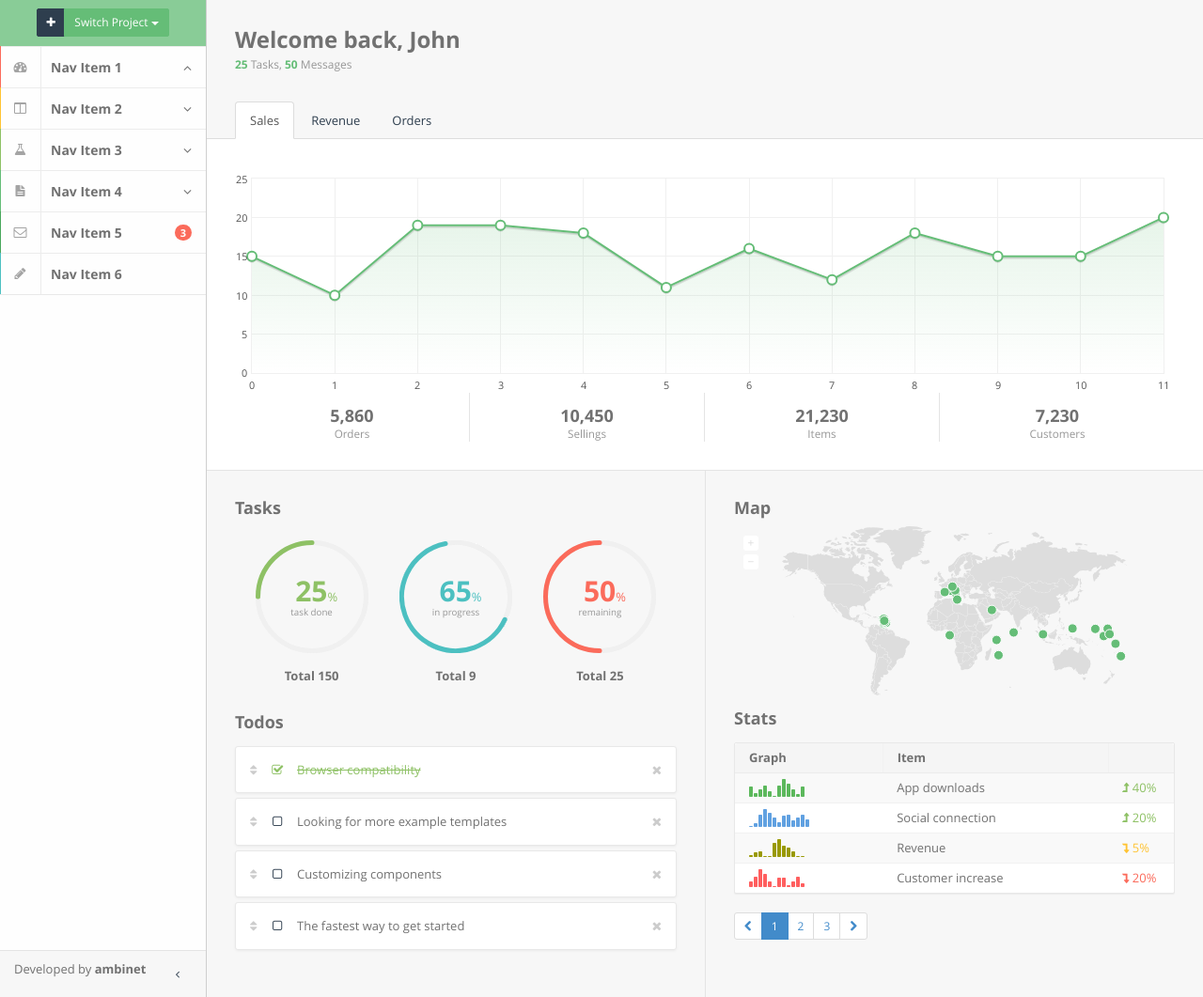
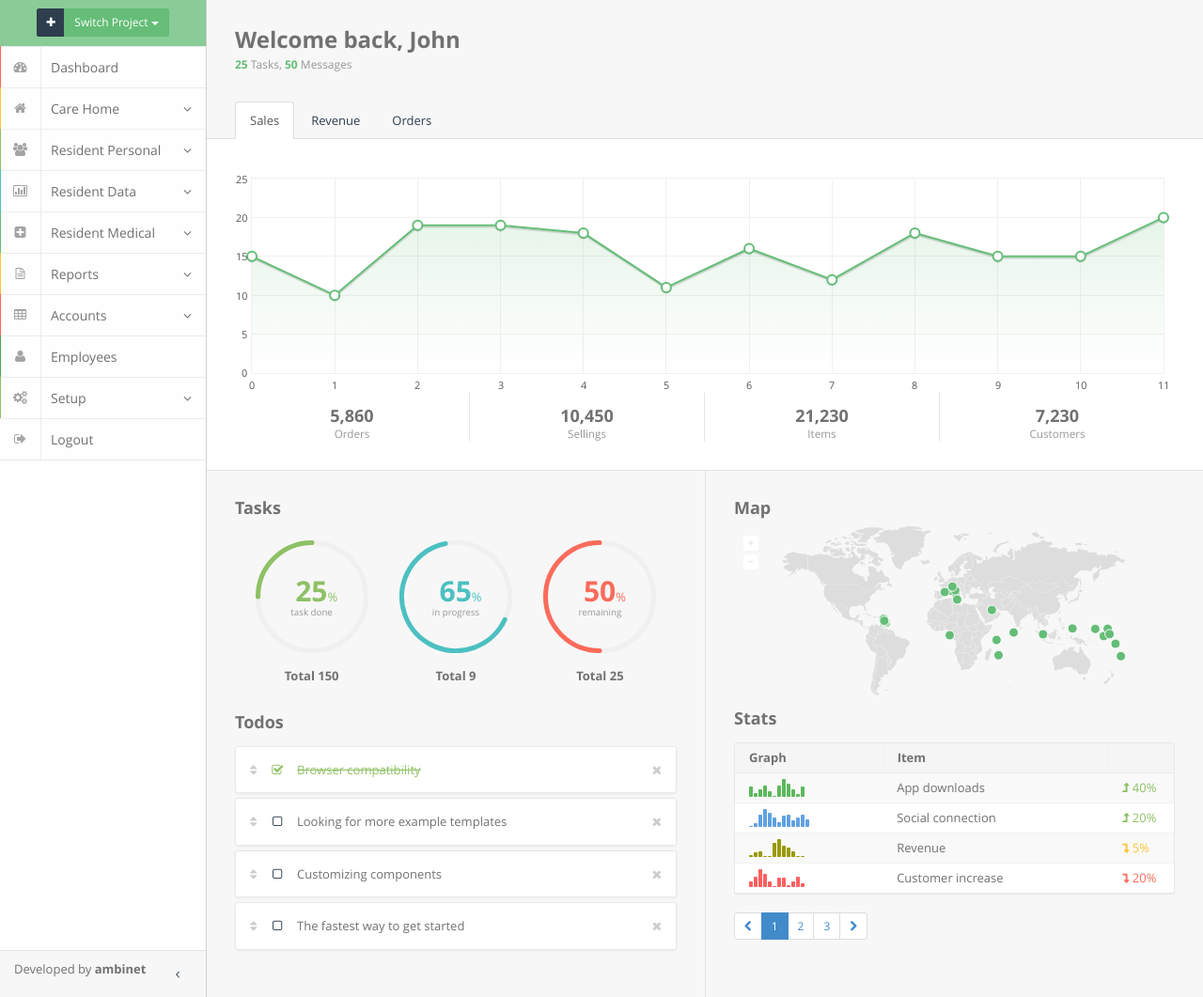
Before and after one commit to ambigen/CareSoftWeb, a PHP site: page /index-new.html in a window 1280 px wide. Shown: the part 51-1112 px from the top of the page at 94% size. Run offline with PHP 8.4, Linux system fonts and the light colour scheme.

Commit message:
added caresoft navgation

```diff
--- a/css/app.css
+++ b/css/app.css
@@ -833,7 +833,7 @@ body.container {
 .nav-primary ul.nav > li > a {
   padding: 11px 15px;
   position: relative;
-  font-weight: bold;
+/*  font-weight: bold;*/
   font-size: 14px;
   border-top: 1px solid transparent;
   border-color: rgba(255,255,255,0.05);
--- a/index-new.html
+++ b/index-new.html
@@ -189,293 +189,207 @@
                 <!-- nav -->
                 <nav class="nav-primary hidden-xs">
                   <ul class="nav">
+                    <li ><a href="index.html"><i class="fa fa-dashboard icon">
+                          <b class="bg-danger"></b>
+                        </i>Dashboard</a></li>
                     <li >
-                      <a href="index.html"   class="active">
-                        <i class="fa fa-dashboard icon">
-                          <b class="bg-danger"></b>
-                        </i>
-                        <span class="pull-right">
+                      <a href="#"  ><i class="fa fa-home icon">
+                          <b class="bg-warning"></b>
+                        </i><span class="pull-right">
                           <i class="fa fa-angle-down text"></i>
                           <i class="fa fa-angle-up text-active"></i>
-                        </span>Nav Item 1</a>
+                        </span><span>Care Home</span></a>
                       <ul class="nav lt">
-                        <li >
-                          <a href="index.html" >
-                            <i class="fa fa-angle-right"></i>
-                            <span>Dashboard v1</span>
-                          </a>
-                        </li>
-                        <li  class="active">
-                          <a href="dashboard.html"  class="active">
-                            <i class="fa fa-angle-right"></i>
-                            <span>Dashboard v2</span>
-                          </a>
-                        </li>
+                        <li ><a href="#" > <i class="fa fa-angle-right"></i><span>Calender</span></a></li>
+                        <li ><a href="#" ><i class="fa fa-angle-right"></i><span>Enquiry</span></a></li>
+                        <li ><a href="#" ><i class="fa fa-angle-right"></i><span>Alerts</span></a></li>
+                        <li ><a href="#" ><i class="fa fa-angle-right"></i><span>Shift Rota</span></a></li>
+                        <li ><a href="#" ><i class="fa fa-angle-right"></i><span>Documents</span></a></li>
+                        <li ><a href="#" ><i class="fa fa-angle-right"></i><span>Audits</span></a></li>
+                        <li ><a href="#" ><i class="fa fa-angle-right"></i><span>Professionals</span></a></li>
+                        <li ><a href="#" ><i class="fa fa-angle-right"></i><span>Maintenance</span></a></li>
+                        <li ><a href="#" ><i class="fa fa-angle-right"></i><span>Feedback</span></a></li>
                       </ul>
                     </li>
-                    <li >
-                      <a href="#layout"  >
-                        <i class="fa fa-columns icon">
-                          <b class="bg-warning"></b>
-                        </i>
-                        <span class="pull-right">
+                    <li ><a href="#"  ><i class="fa fa-group icon">
+                          <b class="bg-success"></b>
+                        </i><span class="pull-right">
                           <i class="fa fa-angle-down text"></i>
                           <i class="fa fa-angle-up text-active"></i>
-                        </span>
-                        <span>Nav Item 2</span>
-                      </a>
+                        </span><span>Resident Personal</span></a>
                       <ul class="nav lt">
-                        <li >
-                          <a href="layout-c.html" >
-                            <i class="fa fa-angle-right"></i>
-                            <span>Color option</span>
-                          </a>
-                        </li>
-                        <li >
-                          <a href="layout-r.html" >
-                            <i class="fa fa-angle-right"></i>
-                            <span>Right nav</span>
-                          </a>
-                        </li>
-                        <li >
-                          <a href="layout-h.html" >
-                            <i class="fa fa-angle-right"></i>
-                            <span>Hbox Layout</span>
-                          </a>
-                        </li>
-                        <li >
-                          <a href="layout-boxed.html" >
-                            <i class="fa fa-angle-right"></i>
-                            <span>Boxed Layout</span>
-                          </a>
-                        </li>
-                        <li >
-                          <a href="layout-fluid.html" >
-                            <i class="fa fa-angle-right"></i>
-                            <span>Fluid Layout</span>
-                          </a>
-                        </li>
+               <li ><a href="#" ><i class="fa fa-angle-right"></i><span>New Addmission</span></a></li>
+                        <li ><a href="#" ><i class="fa fa-angle-right"></i><span>Residents List</span></a></li>
+                        <li ><a href="#" ><i class="fa fa-angle-right"></i><span>Details</span></a></li>
+                        <li ><a href="#" ><i class="fa fa-angle-right"></i><span>Base Condition</span></a></li>
+                        <li ><a href="#" ><i class="fa fa-angle-right"></i><span>Next of Kin</span></a></li>
+                        <li ><a href="#" ><i class="fa fa-angle-right"></i><span>Pre-Assessment</span></a></li>
+                        <li ><a href="#" ><i class="fa fa-angle-right"></i><span>Body Map</span></a></li>
+                        <li ><a href="#" ><i class="fa fa-angle-right"></i><span>Contracts</span></a></li>
+                        <li ><a href="#" ><i class="fa fa-angle-right"></i><span>Notes History</span></a></li>
+                        <li ><a href="#" ><i class="fa fa-angle-right"></i><span>Accedent Log</span></a></li>
+                        <li ><a href="#" ><i class="fa fa-angle-right"></i><span>Watch</span></a></li>
+
                       </ul>
                     </li>
-                    <li >
-                      <a href="#uikit"  >
-                        <i class="fa fa-flask icon">
-                          <b class="bg-success"></b>
-                        </i>
-                        <span class="pull-right">
+                    <li ><a href="#"  ><i class="fa fa-bar-chart-o icon">
+                          <b class="bg-info"></b>
+                        </i><span class="pull-right">
                           <i class="fa fa-angle-down text"></i>
                           <i class="fa fa-angle-up text-active"></i>
-                        </span>
-                        <span>Nav Item 3</span>
-                      </a>
+                        </span><span>Resident Data</span></a>
                       <ul class="nav lt">
+               <li ><a href="#" ><i class="fa fa-angle-right"></i><span>List Residents</span></a></li>
+                        <li ><a href="#" ><i class="fa fa-angle-right"></i><span>Daily Notes</span></a></li>
+                        <li ><a href="#" ><i class="fa fa-angle-right"></i><span>Appointments</span></a></li>
+                        <li ><a href="#" ><i class="fa fa-angle-right"></i><span>Questionnaires</span></a></li>
+                        <li ><a href="#" ><i class="fa fa-angle-right"></i><span>Concents</span></a></li>
+                        <li ><a href="#" ><i class="fa fa-angle-right"></i><span>Risk Assessment &amp; Reviews</span></a></li>
+                        <li ><a href="#" ><i class="fa fa-angle-right"></i><span>Documents</span></a></li>
+
                         <li >
-                          <a href="buttons.html" >
-                            <i class="fa fa-angle-right"></i>
-                            <span>Buttons</span>
-                          </a>
-                        </li>
-                        <li >
-                          <a href="icons.html" >
-                            <b class="badge bg-info pull-right">369</b>
-                            <i class="fa fa-angle-right"></i>
-                            <span>Icons</span>
-                          </a>
-                        </li>
-                        <li >
-                          <a href="grid.html" >
-                            <i class="fa fa-angle-right"></i>
-                            <span>Grid</span>
-                          </a>
-                        </li>
-                        <li >
-                          <a href="widgets.html" >
-                            <b class="badge  pull-right">8</b>
-                            <i class="fa fa-angle-right"></i>
-                            <span>Widgets</span>
-                          </a>
-                        </li>
-                        <li >
-                          <a href="components.html" >
-                            <i class="fa fa-angle-right"></i>
-                            <span>Components</span>
-                          </a>
-                        </li>
-                        <li >
-                          <a href="list.html" >
-                            <i class="fa fa-angle-right"></i>
-                            <span>List group</span>
-                          </a>
-                        </li>
-                        <li >
-                          <a href="#table" >
+                          <a href="#" >
                             <i class="fa fa-angle-down text"></i>
                             <i class="fa fa-angle-up text-active"></i>
-                            <span>Table</span>
+                            <span>Activities</span>
                           </a>
                           <ul class="nav bg">
                             <li >
                               <a href="table-static.html" >
                                 <i class="fa fa-angle-right"></i>
-                                <span>Table static</span>
+                                <span>Activity</span>
                               </a>
                             </li>
                             <li >
                               <a href="table-datatable.html" >
                                 <i class="fa fa-angle-right"></i>
-                                <span>Datatable</span>
+                                <span>Gallery</span>
+                              </a>
+                            </li>
+
+                          </ul>
+                        </li>
+
+
+                      </ul>
+                    </li>
+                    <li><a href="#"  ><i class="fa fa-plus-square icon">
+                          <b class="bg-primary"></b>
+                        </i><span class="pull-right">
+                          <i class="fa fa-angle-down text"></i>
+                          <i class="fa fa-angle-up text-active"></i>
+                        </span><span>Resident Medical</span></a>
+                      <ul class="nav lt">
+               <li ><a href="#" ><i class="fa fa-angle-right"></i><span>Medical Summary</span></a></li>
+                        <li ><a href="#" ><i class="fa fa-angle-right"></i><span>List Residents</span></a></li>
+                        <li ><a href="#" ><i class="fa fa-angle-right"></i><span>Medical History</span></a></li>
+                        <li ><a href="#" ><i class="fa fa-angle-right"></i><span>Medication</span></a></li>
+                   		<li ><a href="#" ><i class="fa fa-angle-right"></i><span>Monitoring</span></a></li>
+
+
+
+                      </ul>
+                    </li>
+                     <li >
+                      <a href="#"  ><i class="fa fa-file-text-o icon">
+                          <b class="bg-warning"></b>
+                        </i><span class="pull-right">
+                          <i class="fa fa-angle-down text"></i>
+                          <i class="fa fa-angle-up text-active"></i>
+                        </span><span>Reports</span></a>
+                      <ul class="nav lt">
+                        <li ><a href="#" > <i class="fa fa-angle-right"></i><span>Care Plan</span></a></li>
+                        <li ><a href="#" ><i class="fa fa-angle-right"></i><span>Resident Care / Notes Report</span></a></li>
+                        <li ><a href="#" ><i class="fa fa-angle-right"></i><span>Medical Report</span></a></li>
+                        <li ><a href="#" ><i class="fa fa-angle-right"></i><span>Resident Monitoring Report</span></a></li>
+                        <li ><a href="#" ><i class="fa fa-angle-right"></i><span>Resident Activity Report</span></a></li>
+                        <li ><a href="#" ><i class="fa fa-angle-right"></i><span>Risk Assessment Report</span></a></li>
+                        <li ><a href="#" ><i class="fa fa-angle-right"></i><span>Audit Report</span></a></li>
+                        <li ><a href="#" ><i class="fa fa-angle-right"></i><span>Maintenance Report</span></a></li>
+                        <li ><a href="#" ><i class="fa fa-angle-right"></i><span>Expense Report</span></a></li>
+                        <li ><a href="#" ><i class="fa fa-angle-right"></i><span>Activity Log</span></a></li>
+                      </ul>
+                    </li>
+                    <li >
+                      <a href="#"  ><i class="fa fa-table icon">
+                          <b class="bg-danger"></b>
+                        </i><span class="pull-right">
+                          <i class="fa fa-angle-down text"></i>
+                          <i class="fa fa-angle-up text-active"></i>
+                        </span><span>Accounts</span></a>
+                      <ul class="nav lt">
+                        <li ><a href="#" > <i class="fa fa-angle-right"></i><span>List Residents</span></a></li>
+                        <li ><a href="#" ><i class="fa fa-angle-right"></i><span>Fee</span></a></li>
+                        <li ><a href="#" ><i class="fa fa-angle-right"></i><span>Deposits</span></a></li>
+                        <li ><a href="#" ><i class="fa fa-angle-right"></i><span>Expenses</span></a></li>
+                        <li ><a href="#" ><i class="fa fa-angle-right"></i><span>Statement</span></a></li>
+                      </ul>
+                    </li>
+                    <li >
+                      <a href="#"  >
+                        <b class="badge bg-info pull-right"></b>
+                        <i class="fa fa-user icon">
+                          <b class="bg-primary dker"></b>
+                        </i>
+                        <span>Employees</span>
+                      </a>
+                    </li>
+                    <li >
+                      <a href="#"  ><i class="fa fa-cogs icon">
+                          <b class="bg-success"></b>
+                        </i><span class="pull-right">
+                          <i class="fa fa-angle-down text"></i>
+                          <i class="fa fa-angle-up text-active"></i>
+                        </span><span>Setup</span></a>
+                      <ul class="nav lt">
+                        <li ><a href="#" > <i class="fa fa-angle-right"></i><span>Shift Setup</span></a></li>
+                        <li ><a href="#" ><i class="fa fa-angle-right"></i><span>Risk Task</span></a></li>
+                        <li ><a href="#" ><i class="fa fa-angle-right"></i><span>Inventory Items</span></a></li>
+                        <li ><a href="#" ><i class="fa fa-angle-right"></i><span>Activity Types</span></a></li>
+                        <li ><a href="#" ><i class="fa fa-angle-right"></i><span>Medical Condition Types</span></a></li>
+                        <li ><a href="#" > <i class="fa fa-angle-right"></i><span>Document Types</span></a></li>
+                        <li ><a href="#" ><i class="fa fa-angle-right"></i><span>Audit Types</span></a></li>
+                        <li ><a href="#" ><i class="fa fa-angle-right"></i><span>Room Setup</span></a></li>
+                        <li ><a href="#" ><i class="fa fa-angle-right"></i><span>Audit Questions</span></a></li>
+                        <li ><a href="#" ><i class="fa fa-angle-right"></i><span>Training Courses</span></a></li>
+                        <li ><a href="#" ><i class="fa fa-angle-right"></i><span>Users</span></a></li>
+
+                        <li >
+                          <a href="#" >
+                            <i class="fa fa-angle-down text"></i>
+                            <i class="fa fa-angle-up text-active"></i>
+                            <span>Suppliers</span>
+                          </a>
+                          <ul class="nav bg">
+                            <li >
+                              <a href="table-static.html" >
+                                <i class="fa fa-angle-right"></i>
+                                <span>Add</span>
                               </a>
                             </li>
                             <li >
-                              <a href="table-datagrid.html" >
+                              <a href="table-datatable.html" >
                                 <i class="fa fa-angle-right"></i>
-                                <span>Datagrid</span>
-                              </a>
-                            </li>
-                          </ul>
-                        </li>
-                        <li >
-                          <a href="#form" >
-                            <i class="fa fa-angle-down text"></i>
-                            <i class="fa fa-angle-up text-active"></i>
-                            <span>Form</span>
-                          </a>
-                          <ul class="nav bg">
-                            <li >
-                              <a href="form-elements.html" >
-                                <i class="fa fa-angle-right"></i>
-                                <span>Form elements</span>
+                                <span>View / Update</span>
                               </a>
                             </li>
                             <li >
-                              <a href="form-validation.html" >
+                              <a href="table-datatable.html" >
                                 <i class="fa fa-angle-right"></i>
-                                <span>Form validation</span>
+                                <span>Advertise</span>
                               </a>
                             </li>
-                            <li >
-                              <a href="form-wizard.html" >
-                                <i class="fa fa-angle-right"></i>
-                                <span>Form wizard</span>
-                              </a>
-                            </li>
+
                           </ul>
-                        </li>
-                        <li >
-                          <a href="chart.html" >
-                            <i class="fa fa-angle-right"></i>
-                            <span>Chart</span>
-                          </a>
-                        </li>
-                        <li >
-                          <a href="fullcalendar.html" >
-                            <i class="fa fa-angle-right"></i>
-                            <span>Fullcalendar</span>
-                          </a>
-                        </li>
-                        <li >
-                          <a href="portlet.html" >
-                            <i class="fa fa-angle-right"></i>
-                            <span>Portlet</span>
-                          </a>
-                        </li>
-                        <li >
-                          <a href="timeline.html" >
-                            <i class="fa fa-angle-right"></i>
-                            <span>Timeline</span>
-                          </a>
                         </li>
                       </ul>
                     </li>
                     <li >
-                      <a href="#pages"  >
-                        <i class="fa fa-file-text icon">
-                          <b class="bg-primary"></b>
+                      <a href="#"  >
+                        <i class="fa fa-sign-out icon">
+                          <b class="bg-alert"></b>
                         </i>
-                        <span class="pull-right">
-                          <i class="fa fa-angle-down text"></i>
-                          <i class="fa fa-angle-up text-active"></i>
-                        </span>
-                        <span>Nav Item 4</span>
-                      </a>
-                      <ul class="nav lt">
-                        <li >
-                          <a href="gallery.html" >
-                            <i class="fa fa-angle-right"></i>
-                            <span>Gallery</span>
-                          </a>
-                        </li>
-                        <li >
-                          <a href="profile.html" >
-                            <i class="fa fa-angle-right"></i>
-                            <span>Profile</span>
-                          </a>
-                        </li>
-                        <li >
-                          <a href="invoice.html" >
-                            <i class="fa fa-angle-right"></i>
-                            <span>Invoice</span>
-                          </a>
-                        </li>
-                        <li >
-                          <a href="intro.html" >
-                            <i class="fa fa-angle-right"></i>
-                            <span>Intro</span>
-                          </a>
-                        </li>
-                        <li >
-                          <a href="master.html" >
-                            <i class="fa fa-angle-right"></i>
-                            <span>Master</span>
-                          </a>
-                        </li>
-                        <li >
-                          <a href="gmap.html" >
-                            <i class="fa fa-angle-right"></i>
-                            <span>Google Map</span>
-                          </a>
-                        </li>
-                        <li >
-                          <a href="jvectormap.html" >
-                            <i class="fa fa-angle-right"></i>
-                            <span>Vector Map</span>
-                          </a>
-                        </li>
-                        <li >
-                          <a href="signin.html" >
-                            <i class="fa fa-angle-right"></i>
-                            <span>Signin</span>
-                          </a>
-                        </li>
-                        <li >
-                          <a href="signup.html" >
-                            <i class="fa fa-angle-right"></i>
-                            <span>Signup</span>
-                          </a>
-                        </li>
-                        <li >
-                          <a href="404.html" >
-                            <i class="fa fa-angle-right"></i>
-                            <span>404</span>
-                          </a>
-                        </li>
-                      </ul>
-                    </li>
-                    <li >
-                      <a href="mail.html"  >
-                        <b class="badge bg-danger pull-right">3</b>
-                        <i class="fa fa-envelope-o icon">
-                          <b class="bg-primary dker"></b>
-                        </i>
-                        <span>Nav Item 5</span>
-                      </a>
-                    </li>
-                    <li >
-                      <a href="notebook.html"  >
-                        <i class="fa fa-pencil icon">
-                          <b class="bg-info"></b>
-                        </i>
-                        <span>Nav Item 6</span>
+                        <span>Logout</span>
                       </a>
                     </li>
                   </ul>
--- a/index.html
+++ b/index.html
@@ -168,7 +168,7 @@
                 <button type="button" class="btn btn-sm btn-dark btn-icon" title="New project"><i class="fa fa-plus"></i></button>
                 <div class="btn-group hidden-nav-xs">
                   <button type="button" class="btn btn-sm btn-primary dropdown-toggle" data-toggle="dropdown">
-                    Switch Project Zaghum and Terry
+                    Switch Project
                     <span class="caret"></span>
                   </button>
                   <ul class="dropdown-menu text-left">
```
Also changed, not shown: 2 other files.
